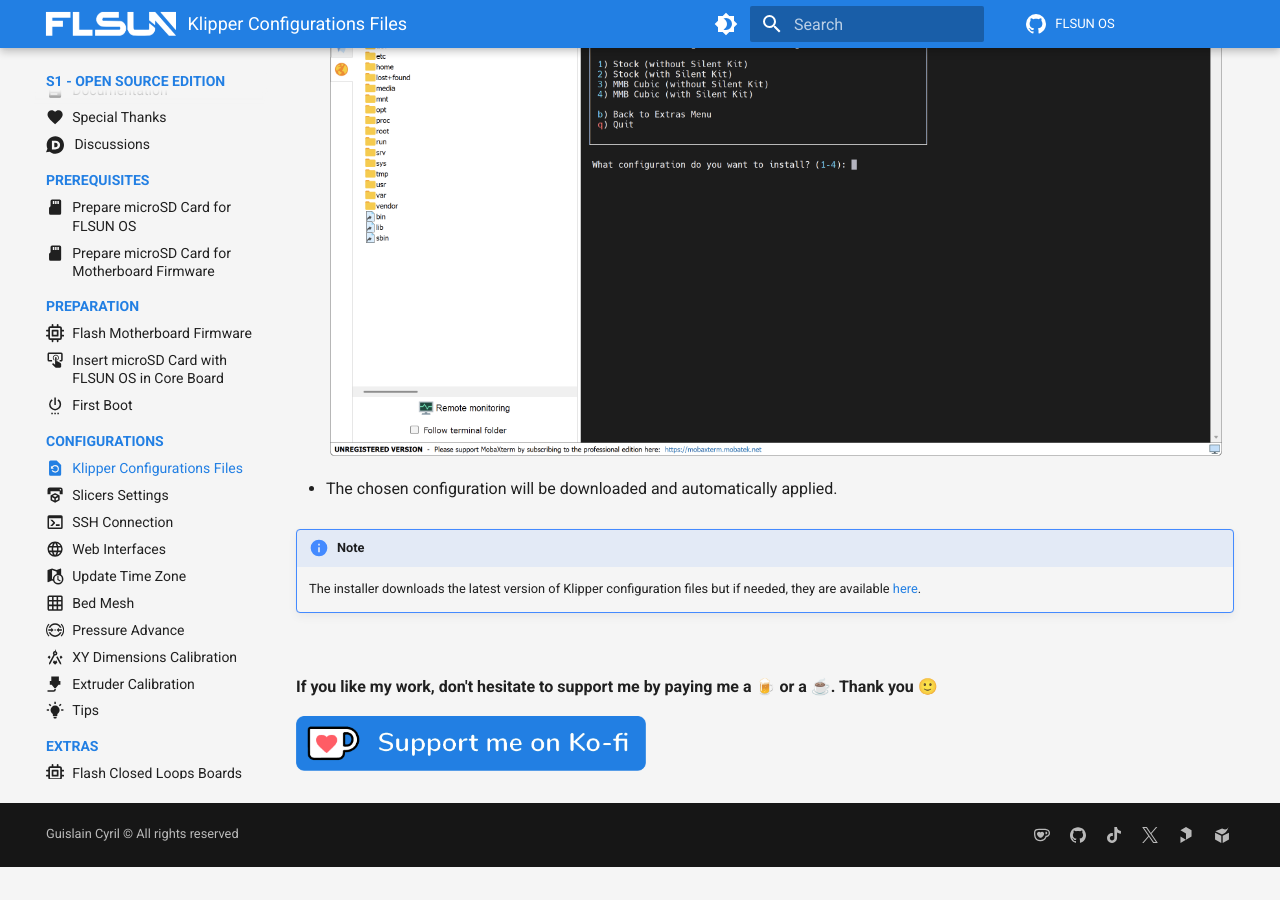
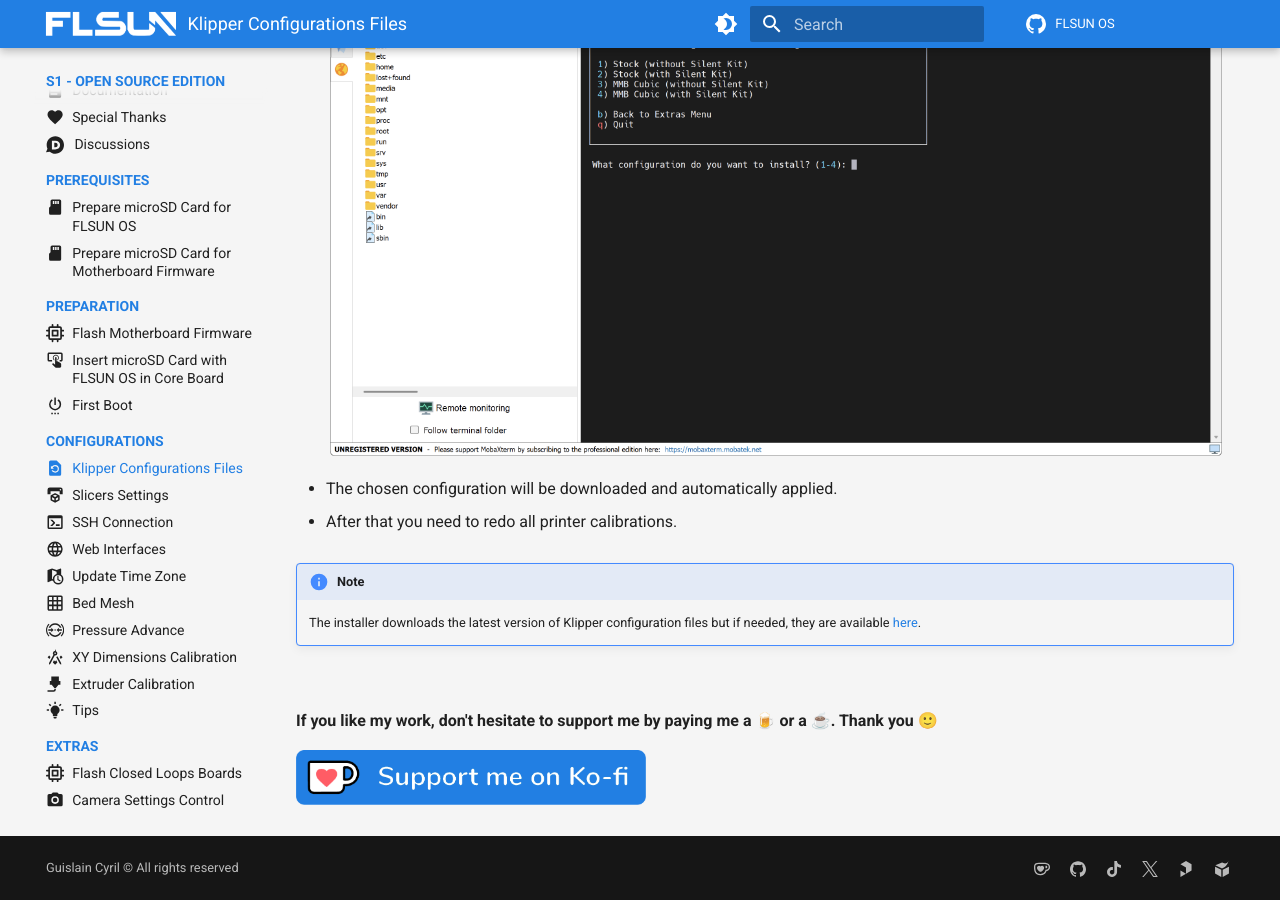
Before and after one commit to Guilouz/FLSUN-S1-Open-Source-Edition, an MkDocs documentation site: the page built from docs/klipper-configurations-files.md, in a window 1280 px wide and 900 px high, scrolled down 1899 px. Built offline with MkDocs 1.6.1 and Material for MkDocs 9.7.7, drawn with Linux system fonts in a browser that asks for light colours; comment, search, counter and statistics services are not loaded; before the commit the page ends 2766 px from its top, so only the background shows below that.

Commit message:
Update klipper-configurations-files.md

```diff
--- a/docs/klipper-configurations-files.md
+++ b/docs/klipper-configurations-files.md
@@ -33,6 +33,8 @@ The Open Source OS is already ready to use for the FLSUN S1 Stock version but ma
 
 - The chosen configuration will be downloaded and automatically applied.
 
+- After that you need to redo all printer calibrations.
+
 !!! Note
     The installer downloads the latest version of Klipper configuration files but if needed, they are available <a href="https://github.com/Guilouz/Klipper-Flsun-S1/tree/master/config">here</a>.
 
```
